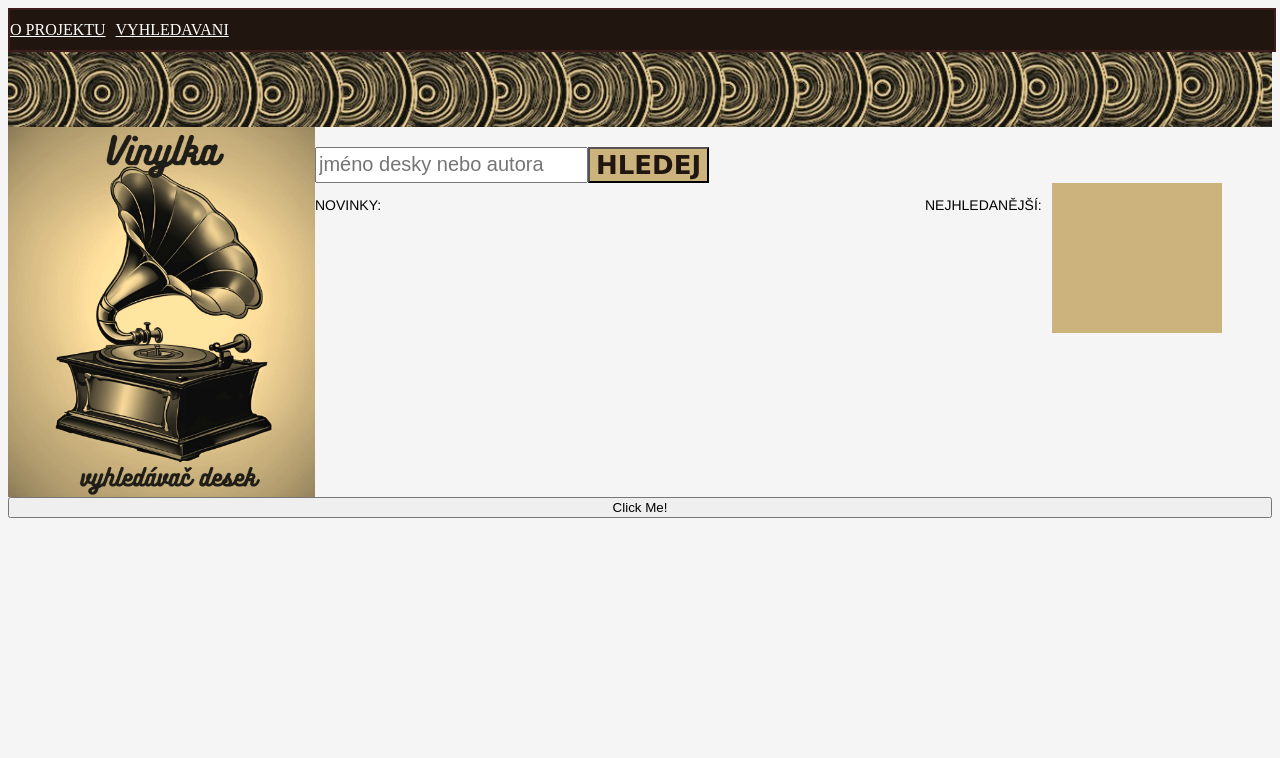
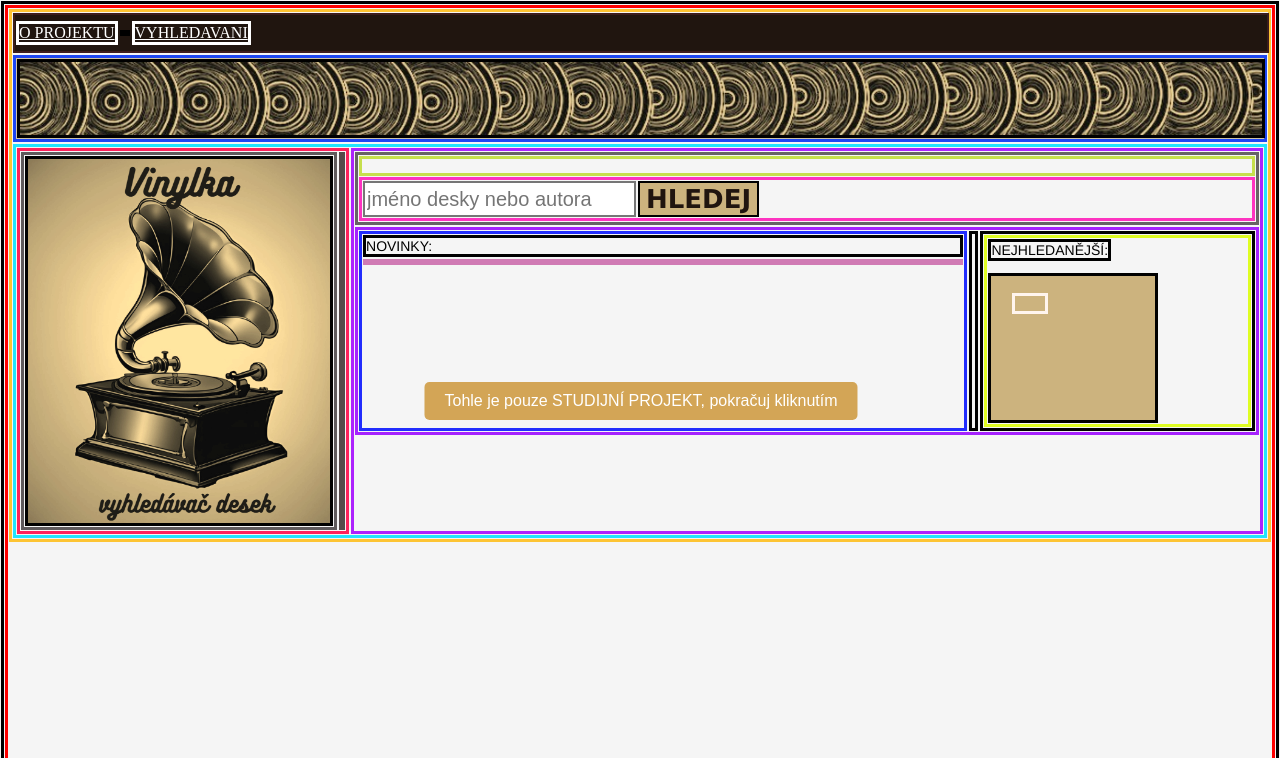
Before and after one commit to MarieTraining/web_vyhledavac_vinylu, a Flask app: template templates/home.html in a window 1280 px wide. Shown: the top 758 px of the page. Run offline with Flask 3, Linux system fonts and the light colour scheme; the template is opened without the code that fills it, so the values that code supplies are empty.

Commit message:
added script.js to staic folder

```diff
--- /dev/null
+++ b/static/script.js
@@ -0,0 +1,10 @@
+// script.js
+function showMessage() {
+    //alert("Tohle je pouze STUDIJNÍ PROJEKT, pokračuj kliknutím");
+    var button = document.querySelector('.student-work-button');
+    if (button) {
+        button.style.display = 'none';
+    } else {
+        console.error('Button element not found.');
+    }
+}
--- a/static/styles.css
+++ b/static/styles.css
@@ -1,9 +1,9 @@
-/* Reset and Global Styles
+/* Reset and Global Styles */
 * {
   border-style: solid;
   margin: 1px;
   box-sizing: border-box;
-}*/
+}
 
 /* Global*/
 body {
@@ -22,6 +22,22 @@ h1 {
   font-family: Helvetica;
   font-weight: lighter;
   color: #713875;
+}
+
+/*button */
+.student-work-button {
+position: fixed;
+top: 50%;
+left: 50%;
+transform: translate(-50%, -50%);
+padding: 10px 20px;
+background-color: #d3a556;
+color: white;
+border: none;
+border-radius: 5px;
+cursor: pointer;
+font-size: 16px;
+z-index: 1000; /* navrchu nad vsim */
 }
 
 
--- a/templates/home.html
+++ b/templates/home.html
@@ -35,8 +35,8 @@
                         <input type="submit" class="tlacitko" value="HLEDEJ">
                     </form>
                 </div>
-                <div style="border-color: rgba(221, 255, 0, 0.858);" class="group3">
-                    <div style="border-color: rgba(221, 255, 0, 0.858);" class="group13">
+                <div style="border-color: rgba(153, 0, 255, 0.858);" class="group3">
+                    <div style="border-color: rgba(0, 13, 255, 0.858);" class="group13">
                         <p>NOVINKY:</p>
                         <div style="border-color: rgba(199, 92, 163, 0.793);" class="group12">
                             {% for radek in tabulka4 %}
@@ -97,10 +97,12 @@
                 </div>
             </div>
         </div>
+
+
     </div>
-    <!---nove-->
-    <button id="myButton">Click Me!</button>
-    <script src="script.js"></script>
-    <!---nove-->
+    <!---novy js button-->
+    <button class="student-work-button" onclick="showMessage()">Tohle je pouze STUDIJNÍ PROJEKT, pokračuj kliknutím</button>
+    <script src="{{ url_for('static', filename='script.js') }}"></script>
+    <!---novy-->
 </body>
 </html>
--- a/templates/script.js
+++ /dev/null
@@ -1,12 +0,0 @@
-// script.js
-document.getElementById("myButton").addEventListener("click", function() {
-    // Show the message
-    document.getElementById("message").style.display = "block";
-
-    // Enable the rest of the content
-    document.querySelector('.content').style.pointerEvents = 'auto';
-    document.querySelector('.content').style.opacity = '1';
-
-    // Optionally hide the button if no longer needed
-    document.getElementById("myButton").style.display = "none";
-});
```
